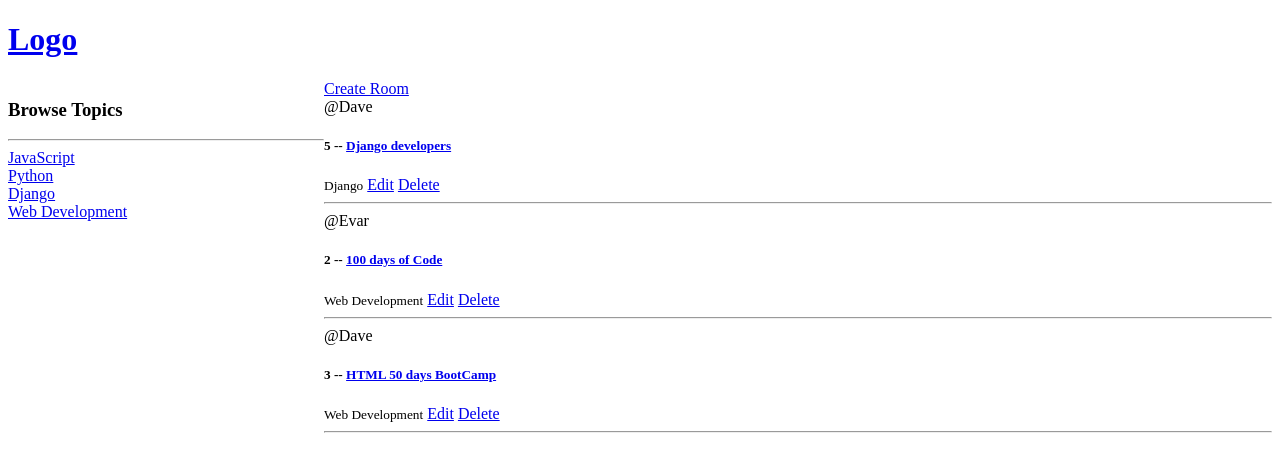
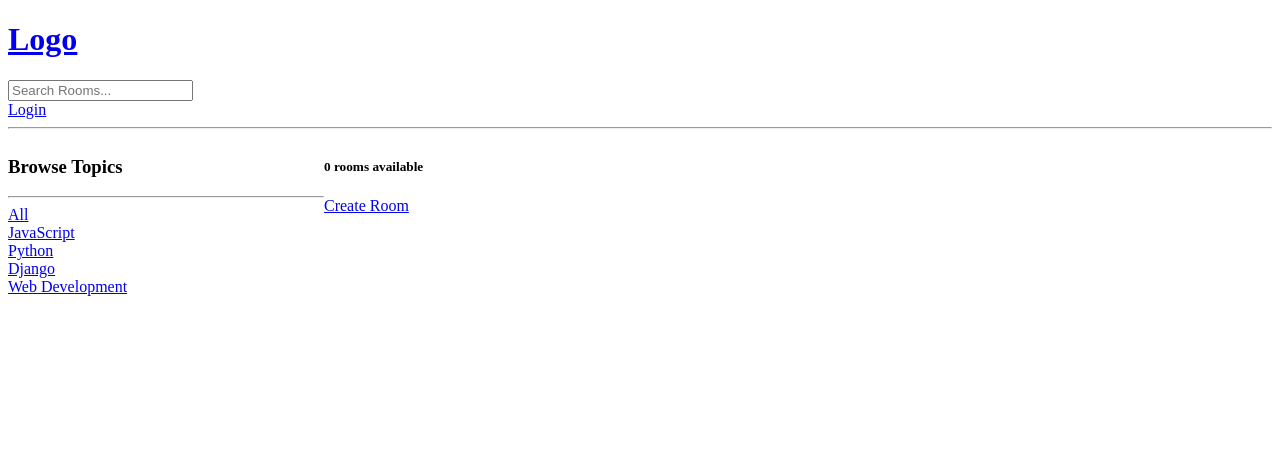
Before and after one commit to Evar-SF27/studySpace, a Django app: a page that uses templates/nav.html in a window 1280 px wide. Shown: the top 472 px of the page. Run offline with Django 4.2, Linux system fonts and the light colour scheme; data comes from the database, SQL or seed files in the repository; both versions use the stored data as it was after the commit.

Commit message:
10/11/22

```diff
--- a/base/templates/base/home.html
+++ b/base/templates/base/home.html
@@ -13,6 +13,9 @@
     <div>
         <h3>Browse Topics</h3>
         <hr>
+        <div>
+            <a href='{% url "home" %}'>All</a>
+        </div>
 
         {% for topic in topics %}
             <div>
@@ -21,14 +24,17 @@
         {% endfor %}
     </div>
     <div>
+        <h5>{{room_count}} rooms available</h5>
         <a href='{% url "create-room" %}'>Create Room</a>
         {% for room in rooms %}
             <div>
                 <span>@{{room.host.username}}</span>
                 <h5>{{room.id}} -- <a href="{% url 'room' room.id %}">{{room.name}}</a></h5>
                 <small>{{room.topic}}</small>
-                <a href='{% url "update-room" room.id %}'>Edit</a>
-                <a href='{% url "delete-room" room.id %}'>Delete</a>
+                {% if request.user == room.host %}
+                    <a href='{% url "update-room" room.id %}'>Edit</a>
+                    <a href='{% url "delete-room" room.id %}'>Delete</a>
+                {% endif %}
                 <hr/>
             </div>
         {% endfor %}
--- a/base/urls.py
+++ b/base/urls.py
@@ -3,6 +3,8 @@
 
 urlpatterns = [
     path('', views.home, name='home'),
+    path('login/', views.loginPage, name='login'),
+    path('logout/', views.logoutUser, name='logout'),
     path('room/<str:pk>/', views.room, name='room'),
     path('create-room/', views.createRoom, name='create-room'),
     path('update-room/<str:pk>/', views.updateRoom, name='update-room'),
--- a/base/views.py
+++ b/base/views.py
@@ -1,4 +1,9 @@
 from django.shortcuts import render, redirect
+from django.db.models import Q
+from django.http import HttpResponse
+from django.contrib import messages
+from django.contrib.auth import authenticate, login, logout
+from django.contrib.auth.decorators import login_required
 from .models import Room, Topic
 from .forms import RoomForm
 # Create your views here.
@@ -9,10 +14,46 @@
 #     { 'id': 3, 'name': 'Front end Developers'},
 # ]
 
+def loginPage(request):
+
+    if request.user.authenticated:
+        return redirect('home')
+
+    if request.method == 'POST':
+        username = request.POST.get('username')
+        password = request.POST.get('password')
+
+        try:
+            user = User.objects.get(username=username)
+        except:
+            messages.error(request,'User not found')
+
+        user = authenticate(request, username=username, password=password)
+
+        if user is not None:
+            login(request, user)
+            return redirect('home')
+        else:
+            messages.error(request,'Wrong username or password')
+
+    context = {}
+    return render(request, 'base/login_register.html', context)
+
+def logoutUser(request):
+    logout(request)
+    return redirect('home')
+
+
 def home(request):
-    rooms = Room.objects.all()
+    q = request.GET.get('q') if request.GET.get('q') != None else ''
+    rooms = Room.objects.filter(
+        Q(topic__name__icontains=q) |
+        Q(name__icontains=q) |
+        Q(description__icontains=q)
+    )
+    room_count = rooms.count()
     topics = Topic.objects.all()
-    context = {'rooms': rooms, 'topics': topics}
+    context = {'rooms': rooms, 'topics': topics, 'room_count': room_count}
     return render(request, 'base/home.html', context)
 
 def room(request, pk):
@@ -20,6 +61,7 @@
     context = {'room': room}
     return render(request, 'base/room.html', context)
 
+@login_required(login_url='login')
 def createRoom(request):
     form = RoomForm()
     if request.method == 'POST':
@@ -30,9 +72,14 @@
     context = {'form': form}
     return render(request, 'base/room_form.html', context)
 
+@login_required(login_url='login')
 def updateRoom(request, pk):
     room = Room.objects.get(id=pk)
     form = RoomForm(instance=room)
+
+    if request.user != rooom.host:
+        return HttpResponse('You are not allowed here!!')
+
     if request.method == 'POST':
         form = RoomForm(request.POST, instance=room)
         if form.is_valid():
@@ -41,8 +88,13 @@
     context = {'form': form}
     return render(request, 'base/room_form.html', context)
 
+@login_required(login_url='login')
 def deleteRoom(request, pk):
     room = Room.objects.get(id=pk)
+
+    if request.user != rooom.host:
+        return HttpResponse('You are not allowed here!!')
+
     if request.method == 'POST':
         room.delete()
         return redirect('home')
--- a/templates/main.html
+++ b/templates/main.html
@@ -9,6 +9,16 @@
     <body>
         {% include 'nav.html' %}
 
+        {% if messages %}
+            <ul class="mesages">
+                {% for message in messages %}
+                <li{% if messages.tags %} class="{{ message.tags }}" {% endif %}>
+                    {{ message}}
+                </li>
+                {% endfor %}
+            </ul>
+        {% endif %}
+
         {% block content %}
 
         {% endblock content %}
--- a/templates/nav.html
+++ b/templates/nav.html
@@ -3,3 +3,14 @@
         Logo
     </h1>
 </a>
+
+<form method="GET" action="{% url 'home' %}">
+    <input type="text" name="q" placeholder="Search Rooms..." autocomplete="off" />
+</form>
+
+{% if request.user.is_authenticated %}
+<a href="{% url '/logout' %}">Logout</a>
+{% else %}
+<a href="{% url '/login' %}">Login</a>
+{% endif %}
+<hr />
```
Also changed, not shown: base/templates/base/login_register.html (added, +17 -0 lines), db.sqlite3.
